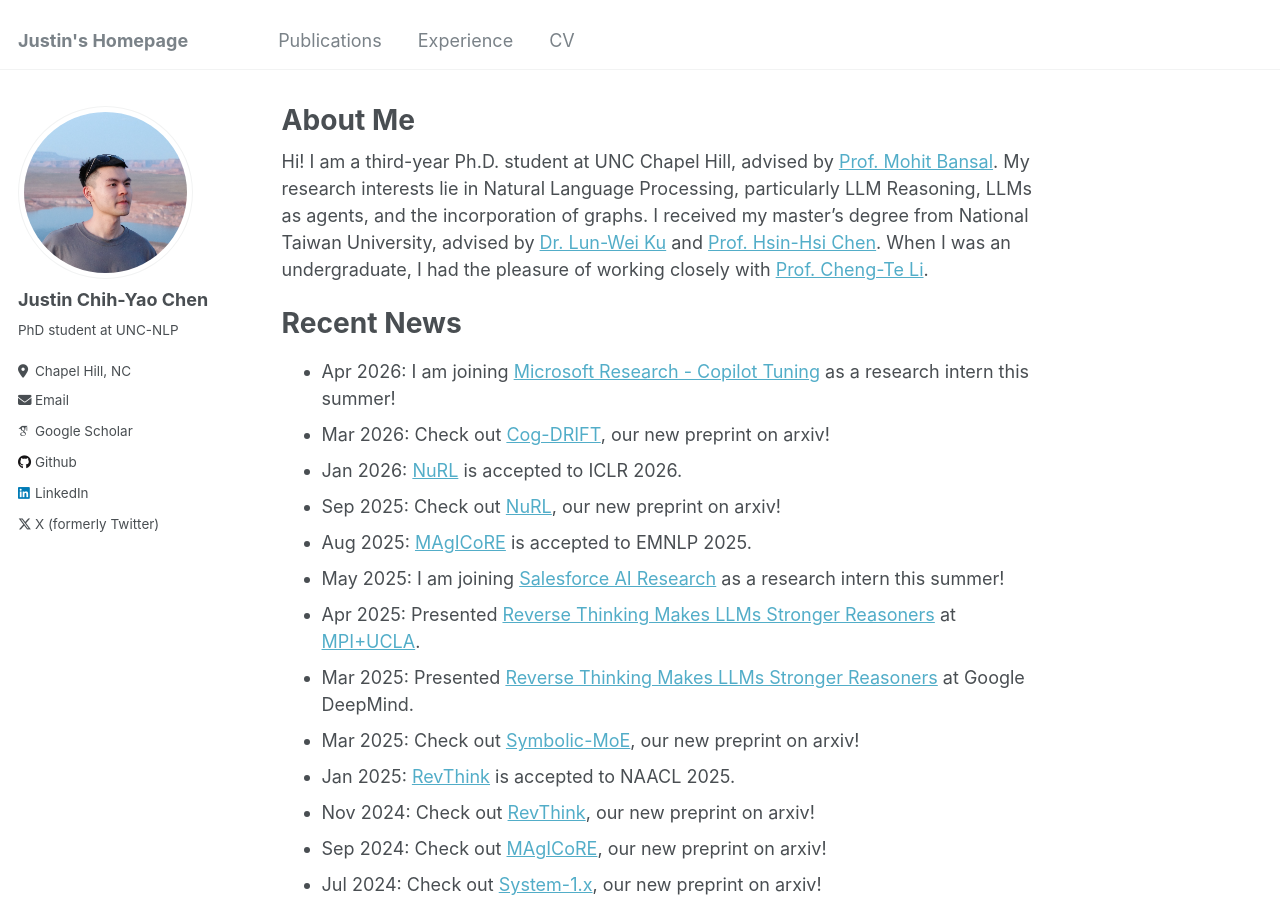
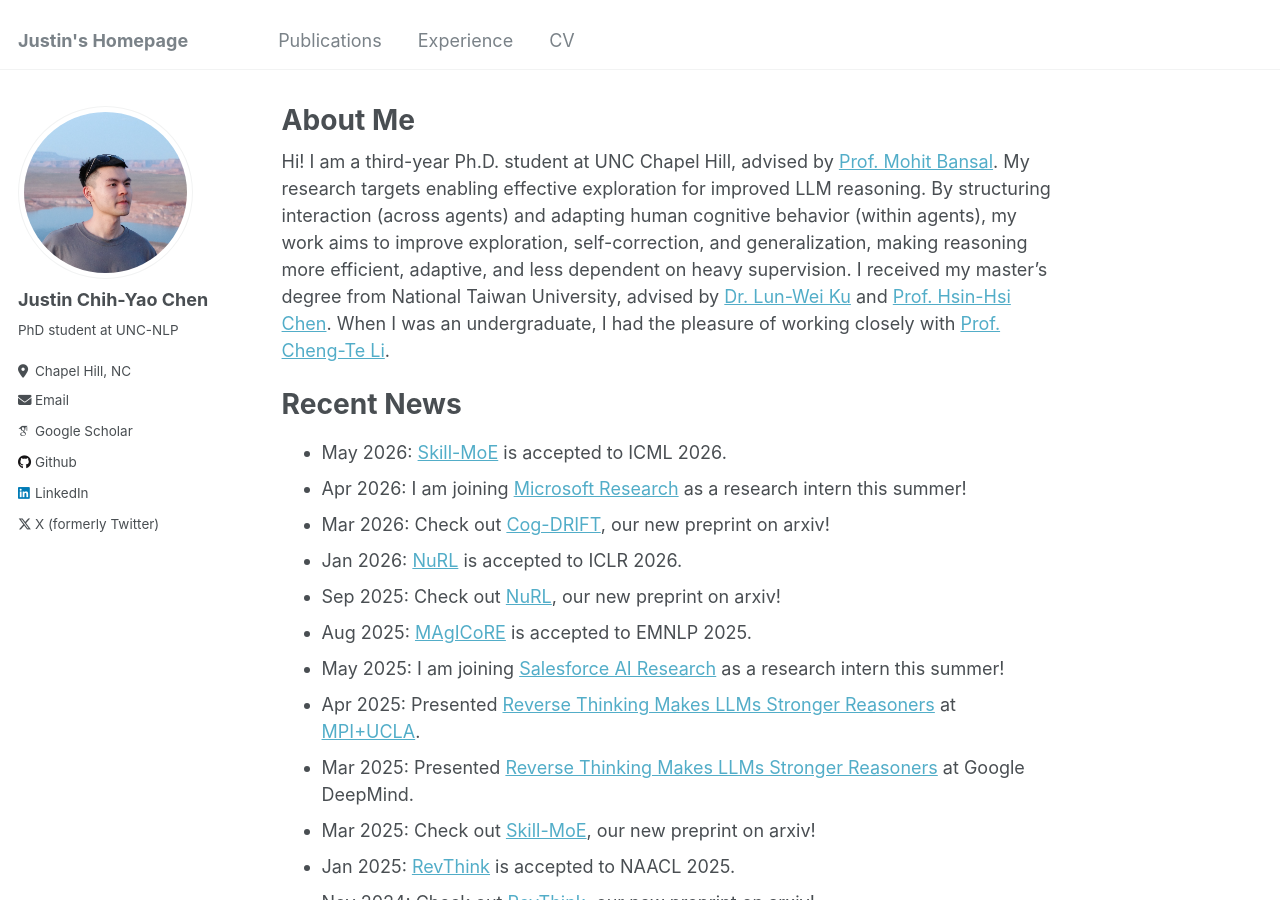
Before and after one commit to dinobby/dinobby.github.io, a Jekyll site: the page built from _pages/about.md, in a window 1280 px wide and 900 px high. Built offline with Jekyll 4.4.1, drawn with Linux system fonts in a browser that asks for light colours; some web fonts are replaced.

Commit message:
Update about.md

```diff
--- a/_pages/about.md
+++ b/_pages/about.md
@@ -7,10 +7,12 @@ redirect_from:
   - /about.html
 ---
 
-Hi! I am a third-year Ph.D. student at UNC Chapel Hill, advised by [Prof. Mohit Bansal](https://www.cs.unc.edu/~mbansal/){:target="\_blank"}. My research interests lie in Natural Language Processing, particularly LLM Reasoning, LLMs as agents, and the incorporation of graphs. I received my master's degree from National Taiwan University, advised by [Dr. Lun-Wei Ku](https://www.iis.sinica.edu.tw/pages/lwku/index_zh.html){:target="\_blank"} and [Prof. Hsin-Hsi Chen](http://nlg.csie.ntu.edu.tw/advisor.php){:target="\_blank"}. When I was an undergraduate, I had the pleasure of working closely with [Prof. Cheng-Te Li](https://sites.google.com/view/chengteli/){:target="\_blank"}.
+Hi! I am a third-year Ph.D. student at UNC Chapel Hill, advised by [Prof. Mohit Bansal](https://www.cs.unc.edu/~mbansal/){:target="\_blank"}. My research targets enabling effective exploration for improved LLM reasoning. By structuring interaction (across agents) and adapting human cognitive behavior (within agents), my work aims to improve exploration, self-correction, and generalization, making reasoning more efficient, adaptive, and less dependent on heavy supervision.
+I received my master's degree from National Taiwan University, advised by [Dr. Lun-Wei Ku](https://www.iis.sinica.edu.tw/pages/lwku/index_zh.html){:target="\_blank"} and [Prof. Hsin-Hsi Chen](http://nlg.csie.ntu.edu.tw/advisor.php){:target="\_blank"}. When I was an undergraduate, I had the pleasure of working closely with [Prof. Cheng-Te Li](https://sites.google.com/view/chengteli/){:target="\_blank"}.
 
 # Recent News
-- Apr 2026: I am joining [Microsoft Research - Copilot Tuning](https://www.microsoft.com/en-us/research/group/copilot-tuning-research/) as a research intern this summer!
+- May 2026: [Skill-MoE](https://skill-moe.github.io/) is accepted to ICML 2026.
+- Apr 2026: I am joining [Microsoft Research](https://www.microsoft.com/en-us/research/group/copilot-tuning-research/) as a research intern this summer!
 - Mar 2026: Check out [Cog-DRIFT](https://arxiv.org/abs/2604.04767), our new preprint on arxiv!
 - Jan 2026: [NuRL](https://arxiv.org/abs/2509.25666) is accepted to ICLR 2026.
 - Sep 2025: Check out [NuRL](https://arxiv.org/abs/2509.25666), our new preprint on arxiv!
@@ -18,7 +20,7 @@ Hi! I am a third-year Ph.D. student at UNC Chapel Hill, advised by [Prof. Mohit
 - May 2025: I am joining [Salesforce AI Research](https://www.salesforceairesearch.com/) as a research intern this summer!
 - Apr 2025: Presented [Reverse Thinking Makes LLMs Stronger Reasoners](https://arxiv.org/abs/2411.19865) at [MPI+UCLA](https://www.mis.mpg.de/events/series/math-machine-learning-seminar-mpi-mis-ucla).
 - Mar 2025: Presented [Reverse Thinking Makes LLMs Stronger Reasoners](https://arxiv.org/abs/2411.19865) at Google DeepMind.
-- Mar 2025: Check out [Symbolic-MoE](https://arxiv.org/abs/2503.05641), our new preprint on arxiv!
+- Mar 2025: Check out [Skill-MoE](https://skill-moe.github.io/), our new preprint on arxiv!
 - Jan 2025: [RevThink](https://arxiv.org/abs/2411.19865) is accepted to NAACL 2025.
 - Nov 2024: Check out [RevThink](https://arxiv.org/abs/2411.19865), our new preprint on arxiv!
 - Sep 2024: Check out [MAgICoRE](https://arxiv.org/abs/2409.12147), our new preprint on arxiv!
```
